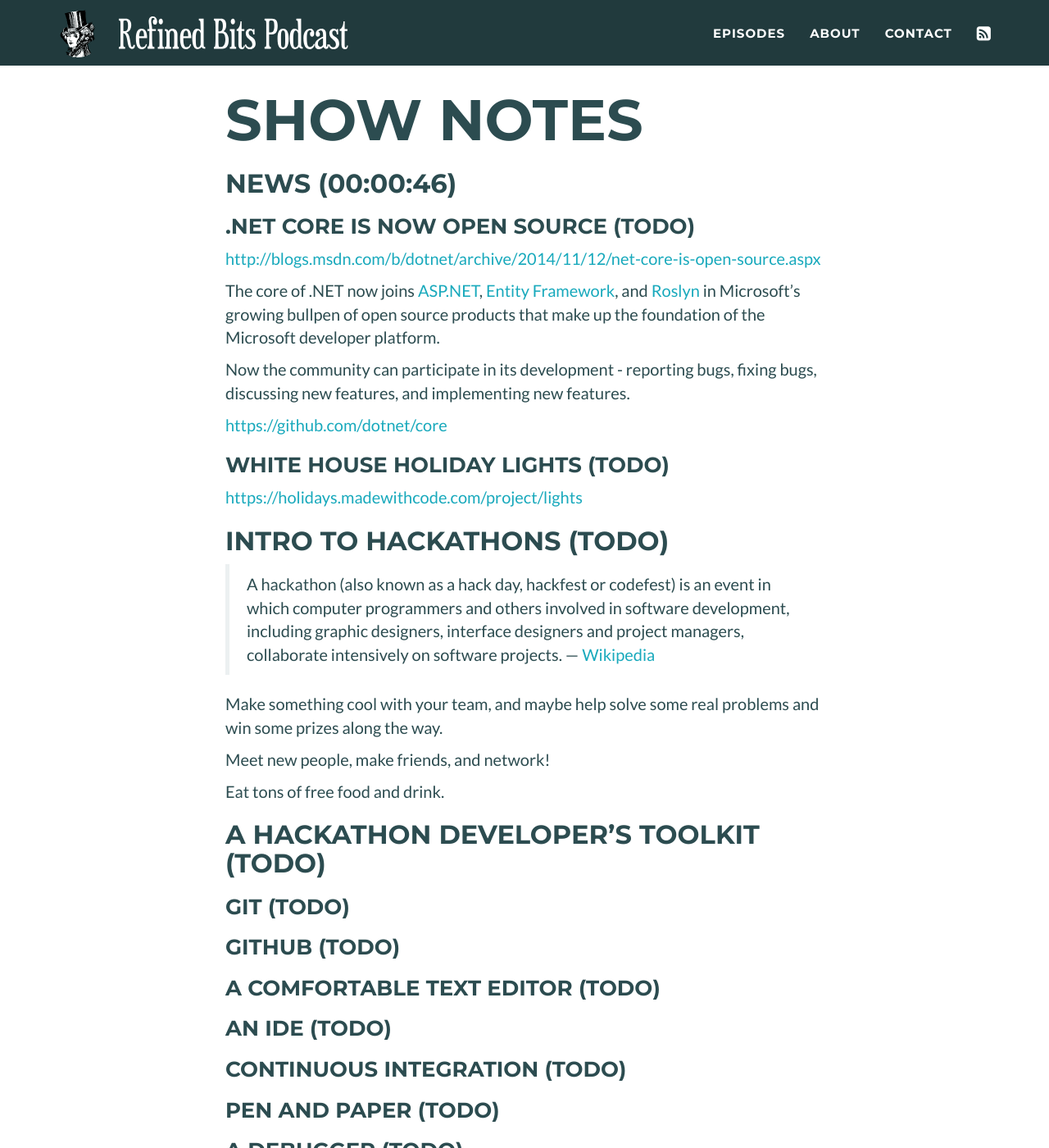
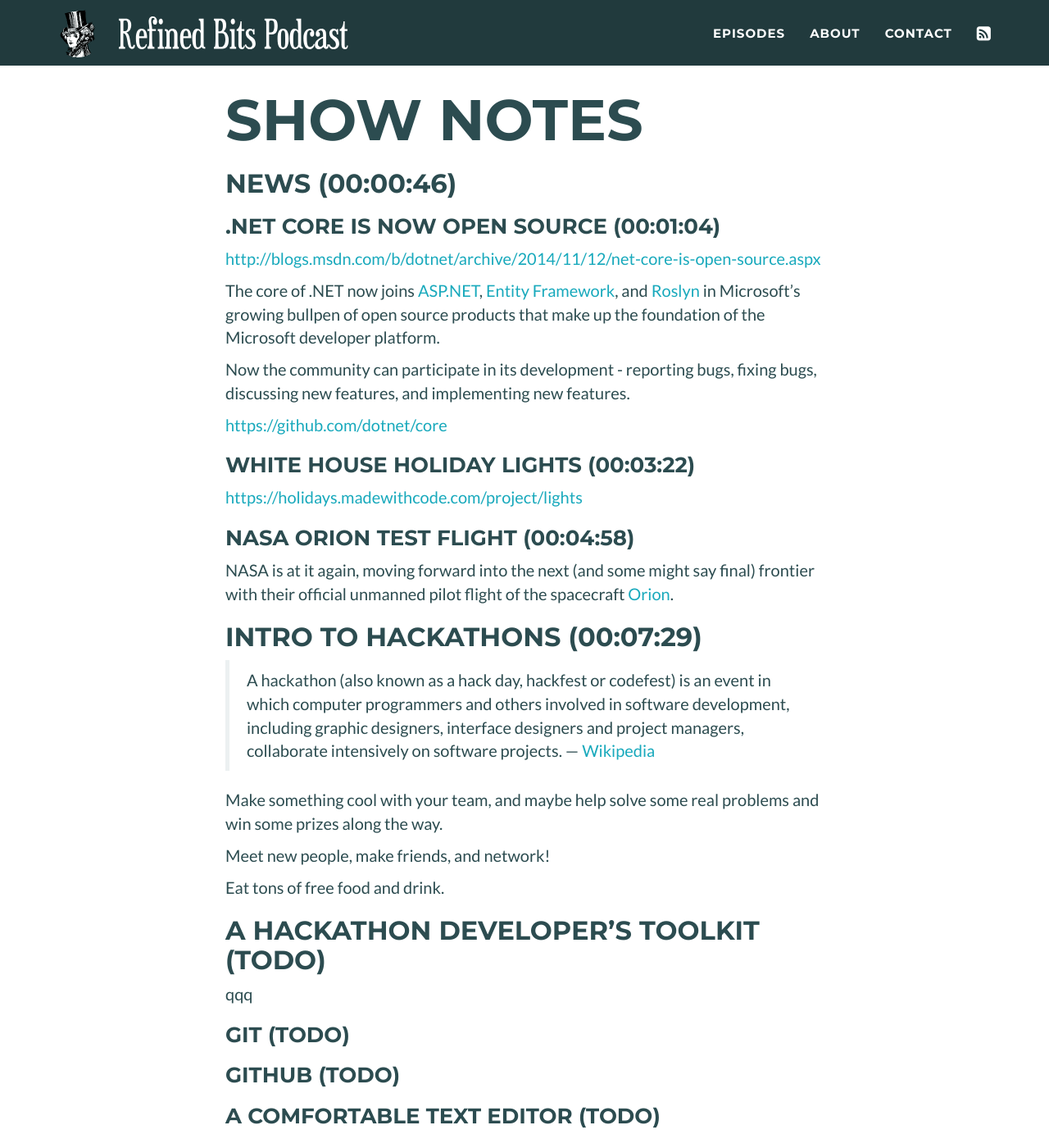
Before and after one commit to refined-bits/refinedbitspodcast.com, a Jekyll site: the page built from _posts/2014-12-16-preparing-for-a-hackathon.md, in a window 1280 px wide and 1400 px high, scrolled down 1347 px. Shown: the whole window at 82% size. Built offline with Jekyll 4.4.1, drawn with Linux system fonts in a browser that asks for light colours.

Commit message:
adding timestamps & content
- time
- nasa news

```diff
--- a/_posts/2014-12-16-preparing-for-a-hackathon.md
+++ b/_posts/2014-12-16-preparing-for-a-hackathon.md
@@ -29,7 +29,7 @@
 
 ## News (00:00:46)
 
-### .NET Core is now Open Source (TODO)
+### .NET Core is now Open Source (00:01:04)
 
 <http://blogs.msdn.com/b/dotnet/archive/2014/11/12/net-core-is-open-source.aspx>
 
@@ -39,11 +39,15 @@
 
 <https://github.com/dotnet/core>
 
-### White House Holiday Lights (TODO)
+### White House Holiday Lights (00:03:22)
 
 <https://holidays.madewithcode.com/project/lights>
 
-## Intro to Hackathons (TODO)
+### NASA Orion Test Flight (00:04:58)
+
+NASA is at it again, moving forward into the next (and some might say final) frontier with their official unmanned pilot flight of the spacecraft [Orion](http://www.nasa.gov/orion/).
+
+## Intro to Hackathons (00:07:29)
 
 > A hackathon (also known as a hack day, hackfest or codefest) is an event in which computer programmers and others involved in software development, including graphic designers, interface designers and project managers, collaborate intensively on software projects. &mdash; [Wikipedia](http://en.wikipedia.org/wiki/Hackathon)
 
@@ -54,7 +58,7 @@
 Eat tons of free food and drink.
 
 ## A Hackathon Developer's Toolkit (TODO)
-
+qqq
 ### Git (TODO)
 
 ### GitHub (TODO)
```
